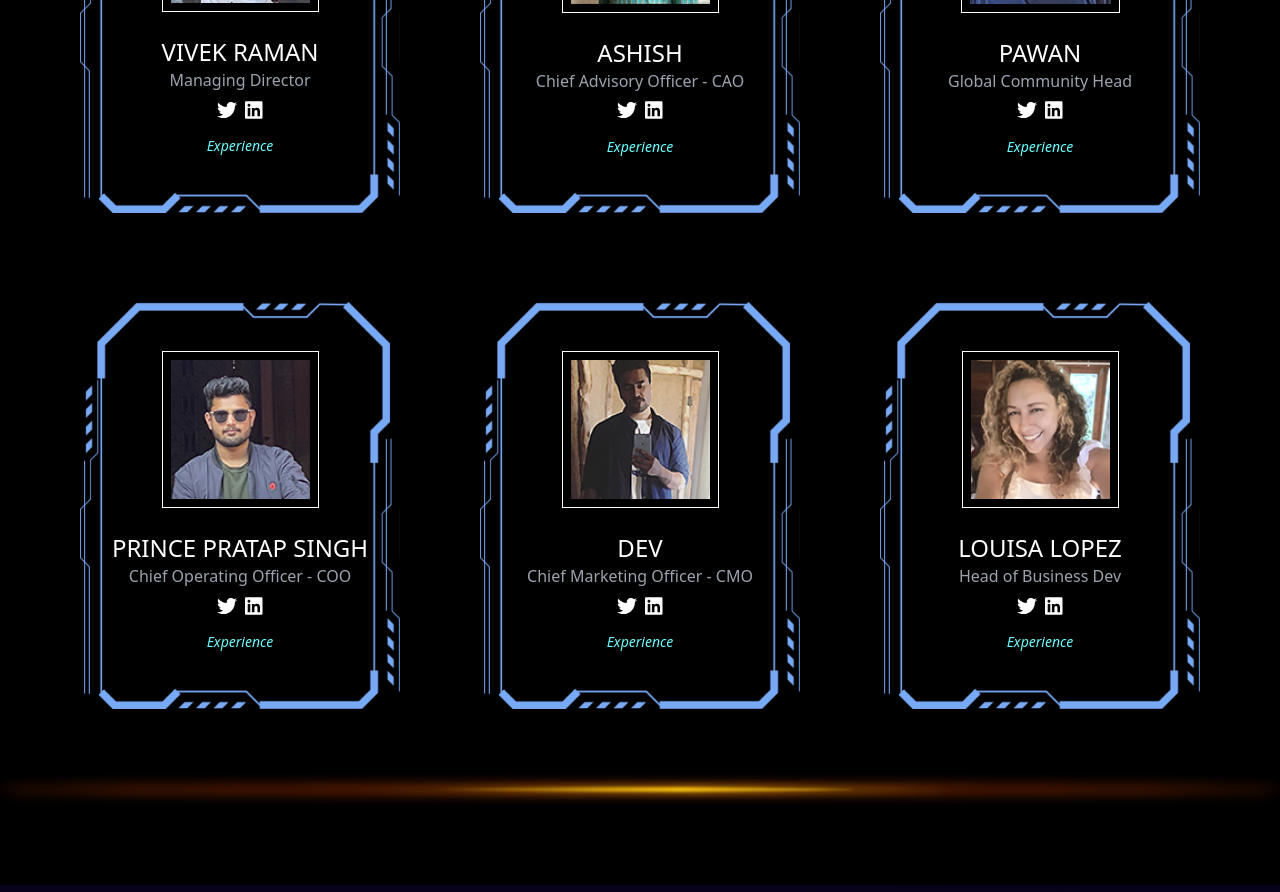
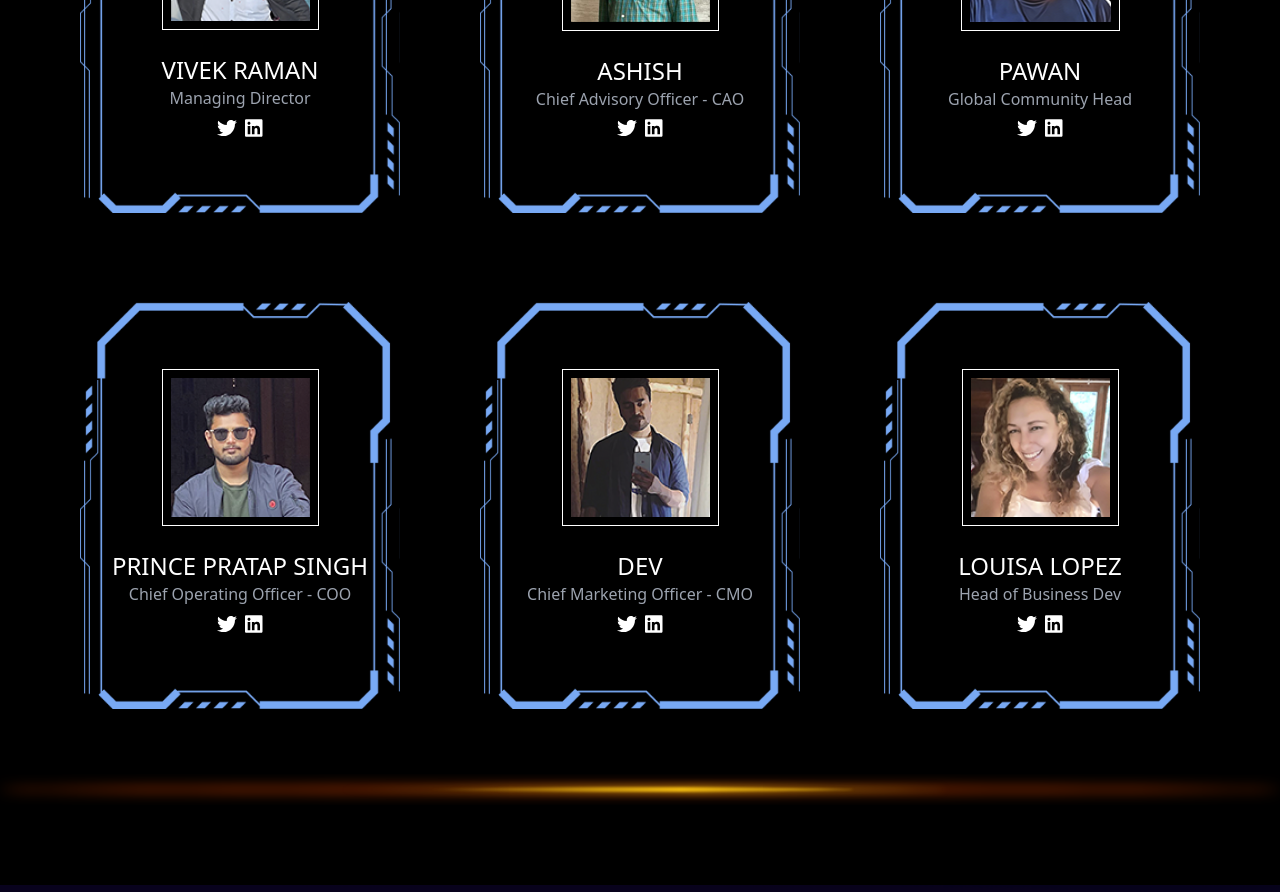
Before and after one commit to shaansundar/metarivals-landing-fixed, an Angular app: page / in a window 1280 px wide. Shown: the part 6680-7572 px from the top of the page. Built offline with nearby package versions, Linux system fonts and the light colour scheme.

Commit message:
v1.1.2.1 - Smol fix

```diff
--- a/src/app/pages/team/team.component.html
+++ b/src/app/pages/team/team.component.html
@@ -12,7 +12,7 @@
                 <fa-icon class="m-1 cursor-pointer hover:scale-110 transition-all text-xl" [icon]="x[0]"></fa-icon>
                 <fa-icon class="m-1 cursor-pointer hover:scale-110 transition-all text-xl" [icon]="x[1]"></fa-icon>
             </div>
-            <h1 class="text-[#6DFFFF] italic my-2 text-sm">Experience</h1>
+            <!-- <h1 class="text-[#6DFFFF] italic my-2 text-sm">Experience</h1> -->
             <!-- <img src="../../../assets/{{item.Experience}}.svg" alt=""> -->
         </div>
     </div>
```
